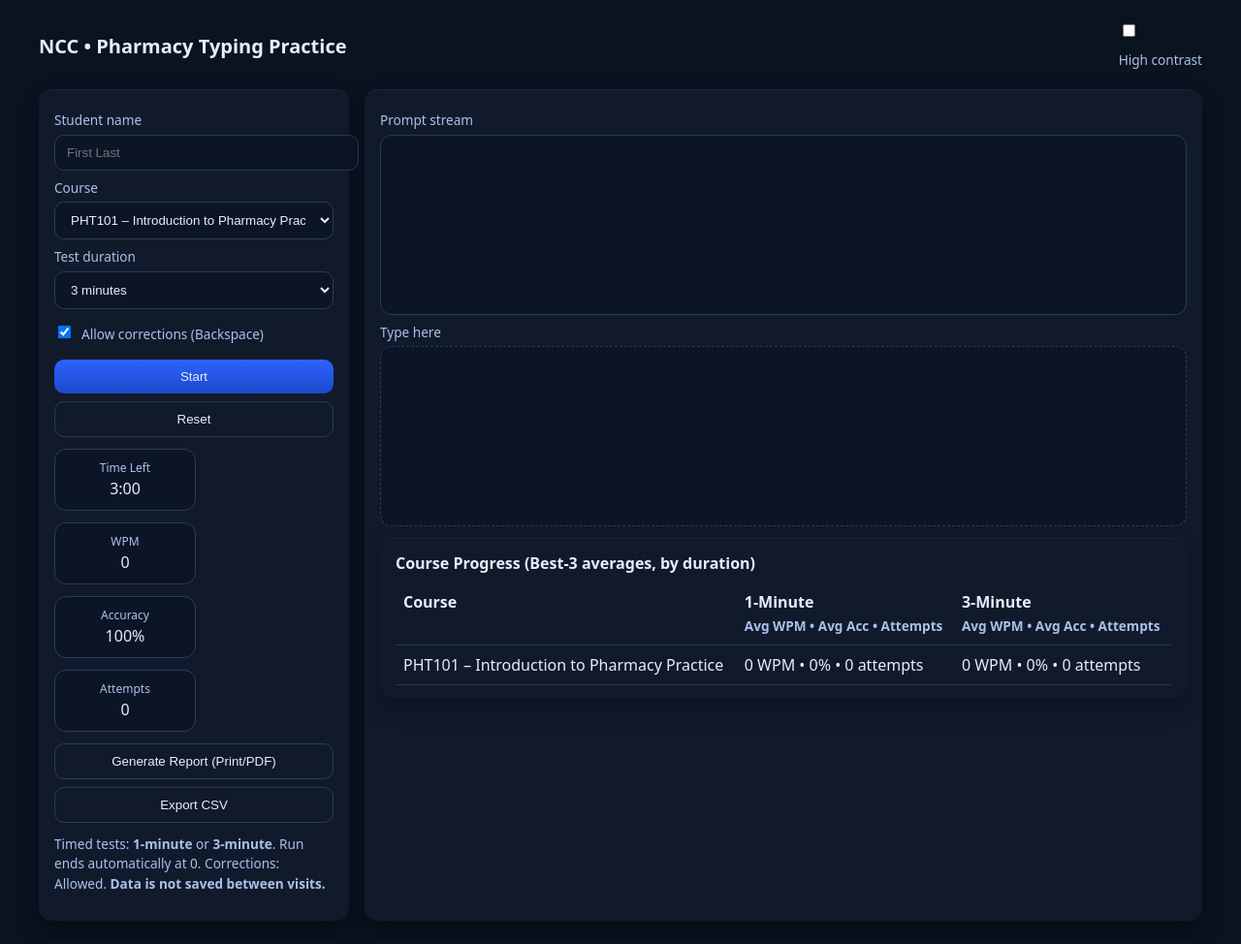
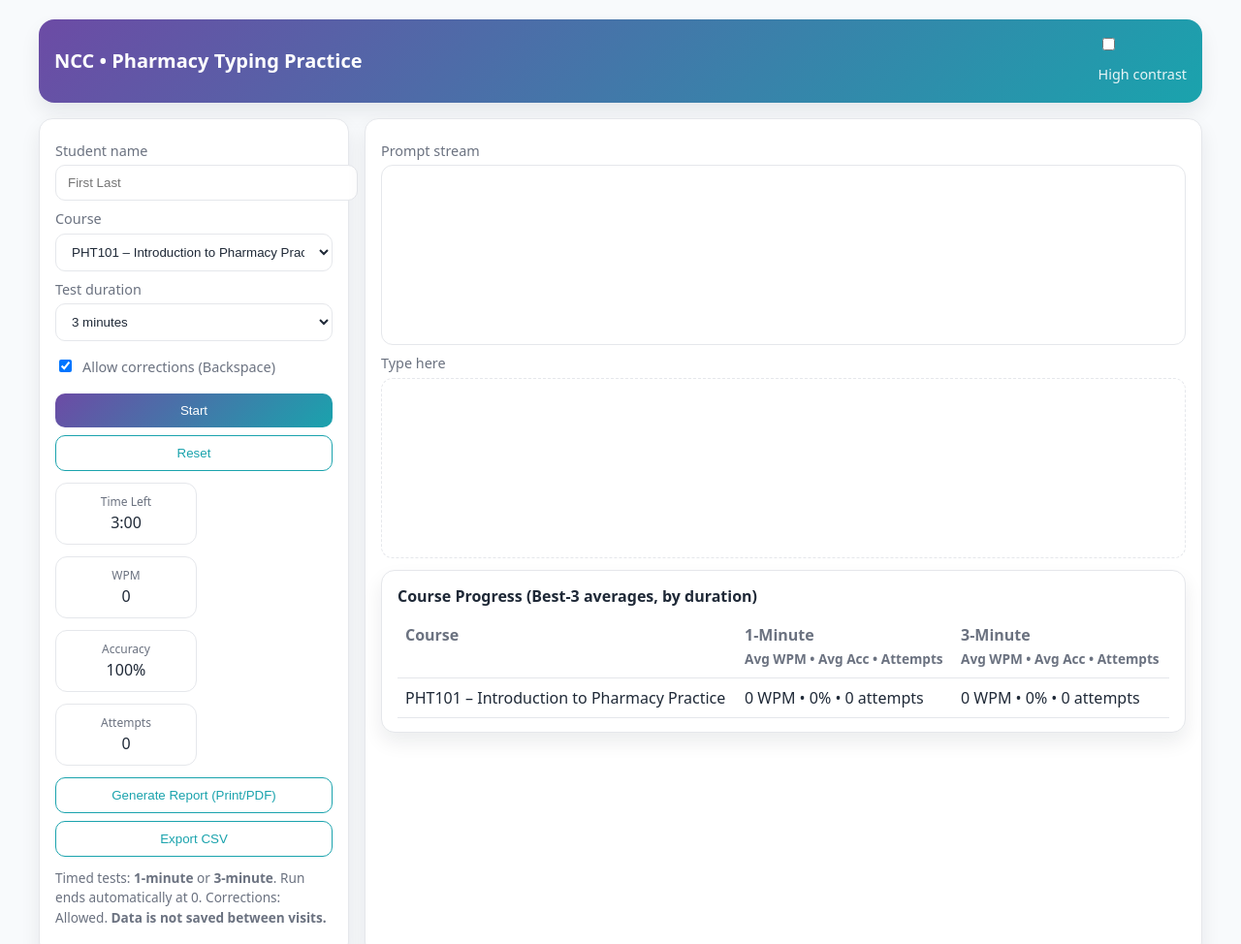
Before and after one commit to Comtrag8/ncc-pharm-typing, a plain HTML site: page index.html in a window 1280 px wide. Shown: the top 974 px of the page at 97% size. Drawn offline with Linux system fonts and the light colour scheme.

Commit message:
index.html

```diff
--- a/index.html
+++ b/index.html
@@ -5,39 +5,94 @@
   <meta name="viewport" content="width=device-width, initial-scale=1" />
   <title>Pharmacy Typing Practice (NCC)</title>
   <style>
-    :root{--bg:#0b1220;--card:#111a2b;--ink:#e6eefc;--muted:#aac1ea;--ok:#19c37d;--warn:#ffb020;--err:#ff5c5c}
+    /* =====================================
+       NCC BRANDING & LIGHT THEME
+       Purple: #6c4ba5  |  Teal: #1aa3ad
+       ===================================== */
+    :root{
+      --ncc-purple:#6c4ba5;
+      --ncc-teal:#1aa3ad;
+      --bg:#f8fafc;                 /* page background */
+      --surface:#ffffff;             /* cards, inputs, prompt/typed */
+      --ink:#1f2937;                 /* primary text */
+      --muted:#6b7280;               /* secondary text */
+      --border:#e5e7eb;              /* subtle borders */
+      --ink-contrast:#ffffff;        /* on gradient header / primary btn */
+      --ok:#16a34a;                  /* success */
+      --warn:#f59e0b;                /* warning */
+      --err:#ef4444;                 /* error */
+      --shadow:0 10px 20px rgba(17,24,39,.08);
+      --ring: 0 0 0 3px rgba(26,163,173,.25);
+    }
+
     html,body{height:100%}
     body{margin:0;background:var(--bg);color:var(--ink);font:16px/1.5 system-ui, -apple-system, Segoe UI, Roboto, Inter, Arial, sans-serif}
     .wrap{max-width:1200px;margin:0 auto;padding:20px}
-    header{display:flex;gap:16px;align-items:center;justify-content:space-between}
-    h1{font-size:1.25rem;margin:0}
+
+    /* Header with NCC gradient */
+    header{display:flex;gap:16px;align-items:center;justify-content:space-between;padding:14px 16px;border-radius:16px;background:linear-gradient(135deg,var(--ncc-purple),var(--ncc-teal));color:var(--ink-contrast);box-shadow:var(--shadow)}
+    h1{font-size:1.25rem;margin:0;color:var(--ink-contrast)}
+    header .toggle label{color:rgba(255,255,255,.9)}
+
     .grid{display:grid;grid-template-columns:320px 1fr;gap:16px;margin-top:16px}
-    .card{background:var(--card);border-radius:14px;padding:14px 16px;box-shadow:0 1px 0 rgba(255,255,255,0.04) inset, 0 10px 20px rgba(0,0,0,0.3)}
-    label{display:block;font-size:.85rem;color:var(--muted);margin:8px 0 4px}
-    select,button,input[type="text"]{width:100%;padding:10px 12px;border-radius:10px;border:1px solid #2b3960;background:#0c1526;color:var(--ink)}
-    button{cursor:pointer}
-    button.primary{background:linear-gradient(180deg,#2d64ff,#1c47c8);border:0}
-    button.ghost{background:transparent;border:1px solid #2b3960}
+
+    /* Light cards */
+    .card{background:var(--surface);border-radius:14px;padding:14px 16px;border:1px solid var(--border);box-shadow:var(--shadow)}
+
+    label{display:block;font-size:.9rem;color:var(--muted);margin:8px 0 4px}
+
+    select,button,input[type="text"]{width:100%;padding:10px 12px;border-radius:10px;border:1px solid var(--border);background:var(--surface);color:var(--ink);box-shadow:none}
+    select:focus,button:focus,input[type="text"]:focus,.typed:focus{outline:none;box-shadow:var(--ring)}
+
+    /* Buttons */
+    button{cursor:pointer;transition:.15s transform ease, .15s box-shadow ease}
+    button:active{transform:translateY(1px)}
+    button.primary{background:linear-gradient(135deg,var(--ncc-purple),var(--ncc-teal));border:0;color:var(--ink-contrast)}
+    button.primary:disabled{opacity:.7}
+    button.ghost{background:transparent;border:1px solid var(--ncc-teal);color:var(--ncc-teal)}
+    button.ghost:hover{box-shadow:0 0 0 3px rgba(26,163,173,.15)}
     button:disabled{opacity:.6;cursor:not-allowed}
+
     .row{display:flex;gap:8px;align-items:center}
+
+    /* Stats */
     .stats{display:flex;gap:12px;flex-wrap:wrap}
-    .stat{background:#0c1526;border:1px solid #2b3960;border-radius:12px;padding:10px 12px;min-width:120px;text-align:center}
+    .stat{background:var(--surface);border:1px solid var(--border);border-radius:12px;padding:10px 12px;min-width:120px;text-align:center}
     .stat small{display:block;color:var(--muted);font-size:.75rem}
-    .prompt{user-select:none;white-space:pre-wrap;background:#0c1526;border:1px solid #2b3960;border-radius:12px;padding:12px;min-height:160px;max-height:220px;overflow:auto}
-    .typed{min-height:160px;max-height:220px;overflow:auto;border-radius:12px;border:1px dashed #2b3960;padding:12px;background:#0c1526}
+
+    /* Prompt and typing areas in light mode */
+    .prompt{user-select:none;white-space:pre-wrap;background:var(--surface);border:1px solid var(--border);border-radius:12px;padding:12px;min-height:160px;max-height:220px;overflow:auto}
+    .typed{min-height:160px;max-height:220px;overflow:auto;border-radius:12px;border:1px dashed var(--border);padding:12px;background:var(--surface)}
+
+    /* Per-character feedback */
     .char{padding:1px 0;border-bottom:2px solid transparent}
     .char.correct{color:var(--ok)}
     .char.incorrect{color:var(--err);border-bottom-color:var(--err)}
+
     .controls{display:flex;gap:8px;flex-wrap:wrap}
     .kudos{color:var(--ok)}
     .warn{color:var(--warn)}
     .muted{color:var(--muted)}
+
     .footer{margin-top:12px;color:var(--muted);font-size:.85rem}
+
     .table{width:100%;border-collapse:collapse}
-    .table th,.table td{padding:8px;border-bottom:1px solid #253154;text-align:left;vertical-align:top}
+    .table th,.table td{padding:8px;border-bottom:1px solid var(--border);text-align:left;vertical-align:top}
+    .table th{color:var(--muted);font-weight:600}
     .sub{font-size:.85rem;color:var(--muted)}
+
+    /* High contrast toggle (optional) */
+    .hc body{color:#0b0f19}
+
     @media (max-width: 1000px){ .grid{grid-template-columns:1fr} }
-    @media print{header,.controls,.side,.footer{display:none} body{background:#fff;color:#000} .card{box-shadow:none;border:1px solid #ddd} .prompt,.typed{background:#fff;border-color:#ddd}}
+
+    /* Print styles remain clean */
+    @media print{
+      header,.controls,.side,.footer{display:none}
+      body{background:#fff;color:#000}
+      .card{box-shadow:none;border:1px solid #ddd}
+      .prompt,.typed{background:#fff;border-color:#ddd}
+    }
   </style>
 </head>
 <body>
@@ -47,7 +102,7 @@
     <div class="row">
       <div class="toggle" title="High Contrast">
         <input id="hc" type="checkbox" aria-label="High contrast" />
-        <label for="hc" class="muted">High contrast</label>
+        <label for="hc">High contrast</label>
       </div>
     </div>
   </header>
```
